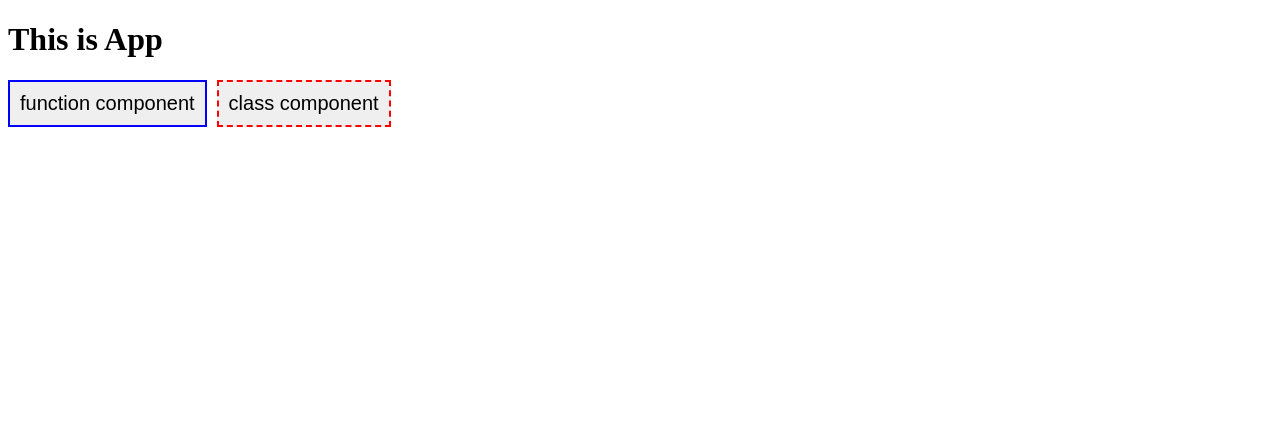
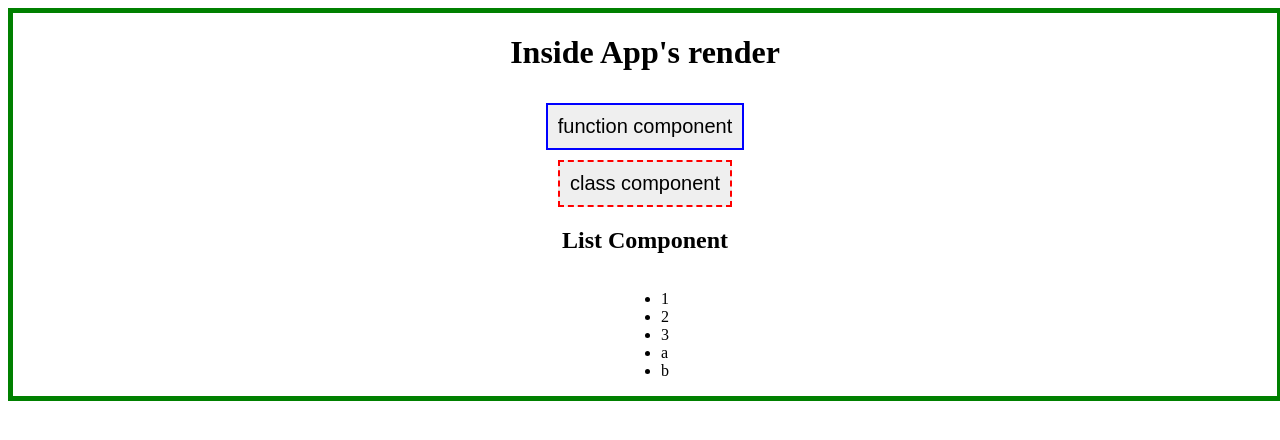
Before and after one commit to connielion/day2-components-example, a React (Vite) app: page / in a window 1280 px wide. Shown: the top 440 px of the page. Built offline with nearby package versions, Linux system fonts and the light colour scheme.

Commit message:
added state example, with react fragment

```diff
--- a/src/App.css
+++ b/src/App.css
@@ -1,7 +1,7 @@
 .btn {
     border: 2px solid blue;
     padding: 10px;
-    margin-right: 10px;
+    margin: 10px;
     font-size: 20px;
 }
 
@@ -10,3 +10,13 @@
     padding: 10px;
     font-size: 20px;
 }
+
+.app {
+ height: 100%;
+ width: 100%;
+ display: flex;
+ flex-direction: column;
+ justify-content: center;
+ align-items: center;
+ border: 5px solid green;
+}
--- a/src/App.js
+++ b/src/App.js
@@ -1,16 +1,17 @@
 import React from "react";
 import Button2 from "./components/Button2"; // a class component
 import Button1 from "./components/Button1"; // a function component
-import './App.css'
+import "./App.css";
+import List from "./components/List"; // class component with "state"
 
 // Arrow function way
 const App = () => {
-
   return (
-    <div>
-      <h1>This is App</h1>
-      <Button1/>
-      <Button2/>
+    <div className="app">
+      <h1>Inside App's render</h1>
+      <Button1 />
+      <Button2 />
+      <List/>
     </div>
   );
 };
--- /dev/null
+++ b/src/components/List.js
@@ -0,0 +1,36 @@
+import React from "react";
+
+class List extends React.Component {
+  constructor() {
+    // 'this' keyword is not allowed before super()
+    super();
+    // initialize state here
+    this.state = {
+      someData: [1, 2, 3, "a", "b"],
+    };
+  }
+
+  render() {
+    // console.log('React.Component:', React.Component)
+    console.log("'this' is referring to: ", this)
+    const { someData } = this.state; // destructure numbersList from the "state" object initialized above, so I don't have to type "this.state.someData.map(...)" on line 18
+
+    // for each number(element) in the array, return a <li> with the number(element) inside.
+    const nums = someData.map((element) => {
+      return <li>{element}</li>;
+    });
+
+    console.log(`nums`,nums)
+
+    return (
+      <>
+        {/* <>...</> is short syntax for <React.Fragment>, which is used as a wrapper without having to add extra nodes to the DOM */}
+        <h2>List Component</h2>
+        {/* destructure nums array - an array of 'li's */}
+        <ul>{nums}</ul>
+      </>
+    );
+  }
+}
+
+export default List;
```
Also changed, not shown: 5 other files (tests, documents, lock files or other folders).
